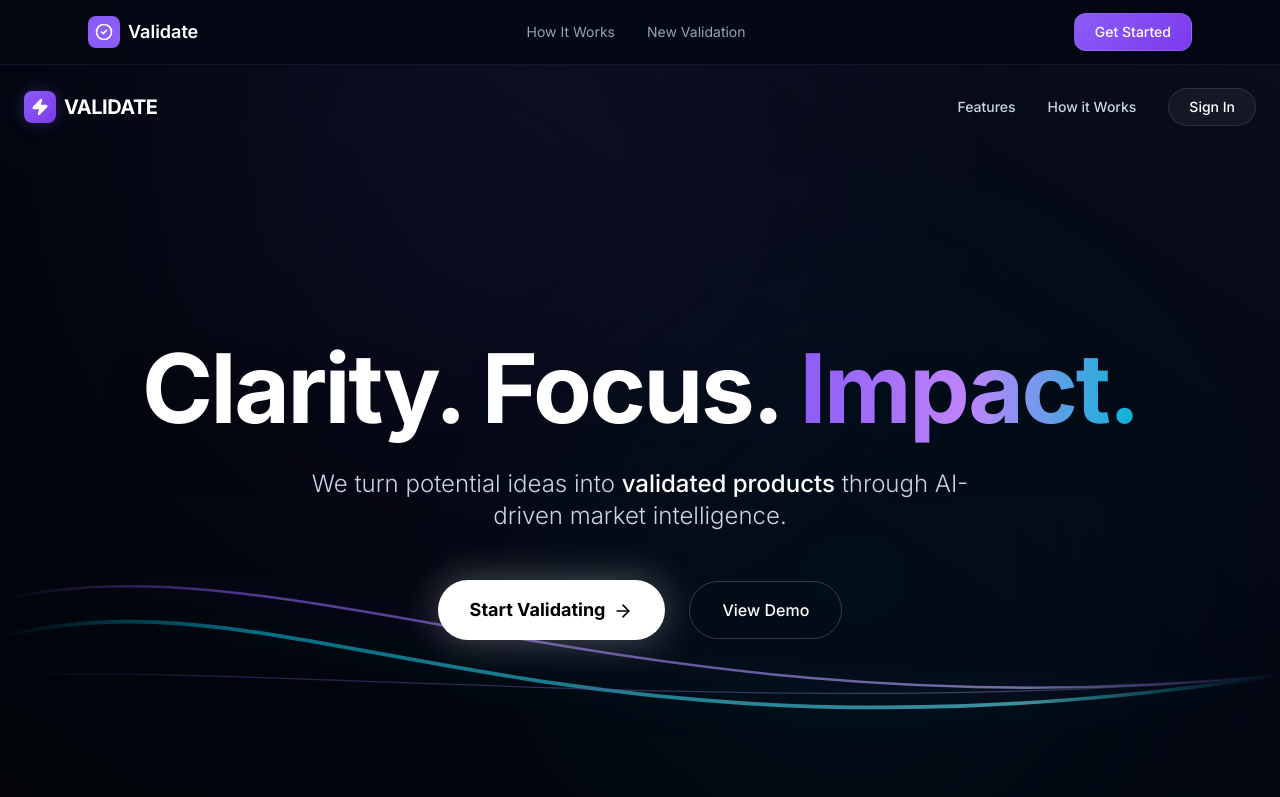
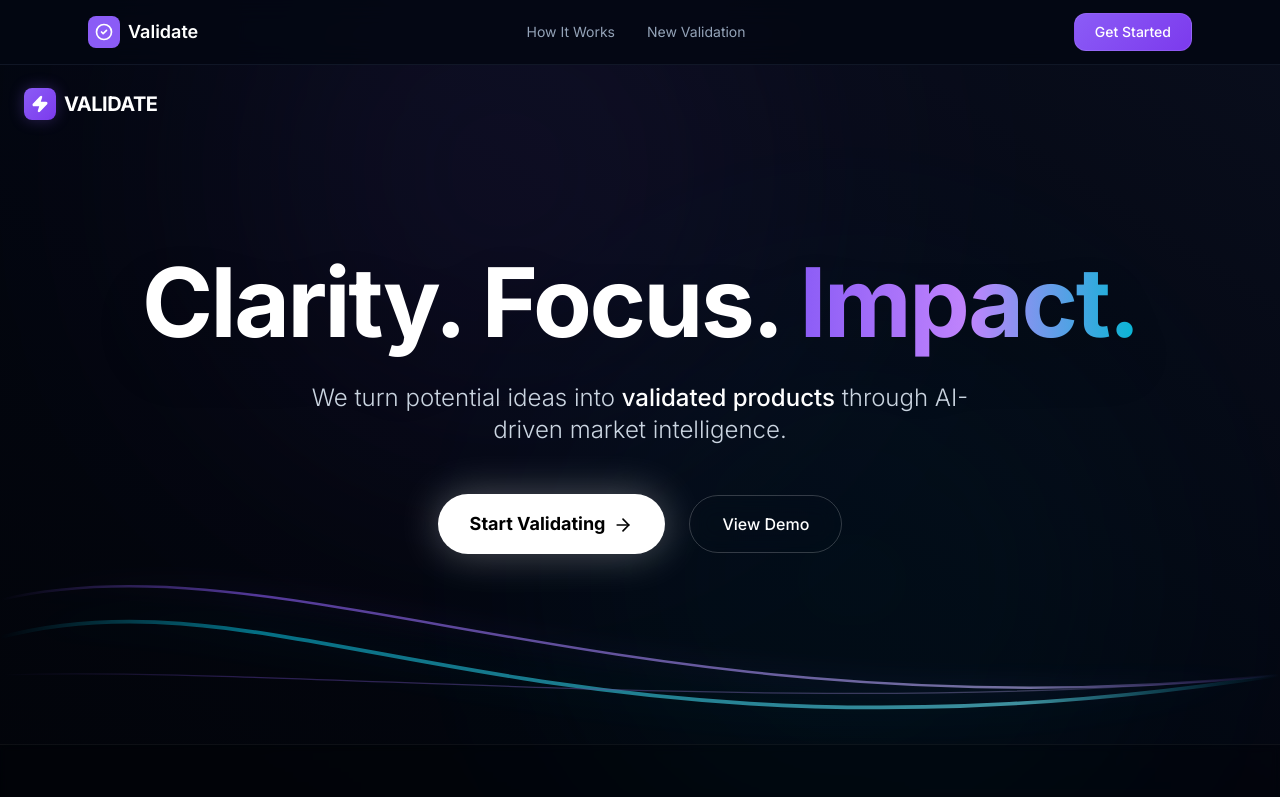
Before and after one commit to gianmarcomaz/ValidateFeature, a Next.js app: page / in a window 1280 px wide. Shown: the top 797 px of the page. Built offline with nearby package versions, Linux system fonts and the light colour scheme.

Commit message:
1/29-everything good, haven't improved latency

```diff
--- a/app/page.tsx
+++ b/app/page.tsx
@@ -10,24 +10,15 @@ export default function Home() {
     <main className="relative min-h-screen bg-void-950 overflow-hidden selection:bg-accent/30 selection:text-white">
       <LightWave />
 
-      {/* Navigation */}
-      <nav className="relative z-50 w-full px-6 py-6">
-        <div className="max-w-7xl mx-auto flex items-center justify-between">
-          <div className="flex items-center gap-2">
-            <div className="w-8 h-8 rounded-lg bg-gradient-to-br from-accent to-accent-dark flex items-center justify-center shadow-[0_0_15px_rgba(139,92,246,0.3)]">
-              <Zap className="text-white" size={18} fill="currentColor" />
-            </div>
-            <span className="font-bold text-xl tracking-tight text-white">VALIDATE</span>
+      {/* Navigation - Removed as per user request */}
+      <div className="absolute top-6 left-6 z-50">
+        <div className="flex items-center gap-2">
+          <div className="w-8 h-8 rounded-lg bg-gradient-to-br from-accent to-accent-dark flex items-center justify-center shadow-[0_0_15px_rgba(139,92,246,0.3)]">
+            <Zap className="text-white" size={18} fill="currentColor" />
           </div>
-          <div className="hidden md:flex items-center gap-8 text-sm font-medium text-slate-300">
-            <Link href="#features" className="hover:text-white transition-colors">Features</Link>
-            <Link href="#how-it-works" className="hover:text-white transition-colors">How it Works</Link>
-            <Link href="/new" className="px-5 py-2 rounded-full bg-white/5 border border-white/10 hover:bg-white/10 hover:border-white/20 transition-all text-white">
-              Sign In
-            </Link>
-          </div>
+          <span className="font-bold text-xl tracking-tight text-white">VALIDATE</span>
         </div>
-      </nav>
+      </div>
 
       {/* Hero Section */}
       <div className="relative z-10 flex flex-col justify-center items-center min-h-[85vh] px-6 text-center">
--- a/components/ui/Badge.tsx
+++ b/components/ui/Badge.tsx
@@ -9,10 +9,10 @@ interface BadgeProps {
 
 export function Badge({ children, variant = "neutral", size = "md", className }: BadgeProps) {
   const variantStyles = {
-    success: "bg-teal/15 text-teal border-teal/30",
-    warning: "bg-amber-500/15 text-amber-400 border-amber-500/30",
-    danger: "bg-red-500/15 text-red-400 border-red-500/30",
-    neutral: "bg-slate-500/15 text-slate-300 border-slate-500/30",
+    success: "bg-emerald-500/10 text-emerald-400 border-emerald-500/20 shadow-[0_0_15px_rgba(52,211,153,0.15)]",
+    warning: "bg-amber-500/10 text-amber-400 border-amber-500/20 shadow-[0_0_15px_rgba(251,191,36,0.15)]",
+    danger: "bg-red-500/10 text-red-400 border-red-500/20 shadow-[0_0_15px_rgba(248,113,113,0.15)]",
+    neutral: "bg-slate-500/10 text-slate-400 border-slate-500/20",
   };
 
   const sizeStyles = {
--- a/lib/evidence/competitors.ts
+++ b/lib/evidence/competitors.ts
@@ -149,20 +149,22 @@ function classifyCategory(item: GoogleCseItem, domain: string): CompetitorCatego
 /**
  * Generate overlap reason from evidence
  */
+/**
+ * Generate overlap reason from evidence
+ */
 function generateOverlapReason(item: GoogleCseItem, category: CompetitorCategory): string {
   const snippet = (item.snippet || "").substring(0, 200);
 
-  if (category === "ATS") {
-    return `ATS platform that handles resume parsing and candidate tracking`;
-  } else if (category === "Resume Optimizer") {
-    return `Resume optimization tool that helps candidates improve ATS compatibility`;
-  } else if (category === "Screening/Matching") {
-    return `Automated screening and matching solution for candidate evaluation`;
-  } else if (category === "Verification/Background") {
-    return `Background check and employment verification service`;
+  if (category === "ATS" || category === "Resume Optimizer" || category === "Screening/Matching") {
+    return `Potential competitor offering similar features or targeting the same market segment.`;
   }
 
-  return `Related solution in the hiring/recruitment space`;
+  // Use the snippet itself as a fallback if it's descriptive enough, otherwise a generic message
+  if (snippet.length > 50) {
+    return snippet;
+  }
+
+  return `Operates in a conceptually similar market space based on search signals.`;
 }
 
 /**
```
